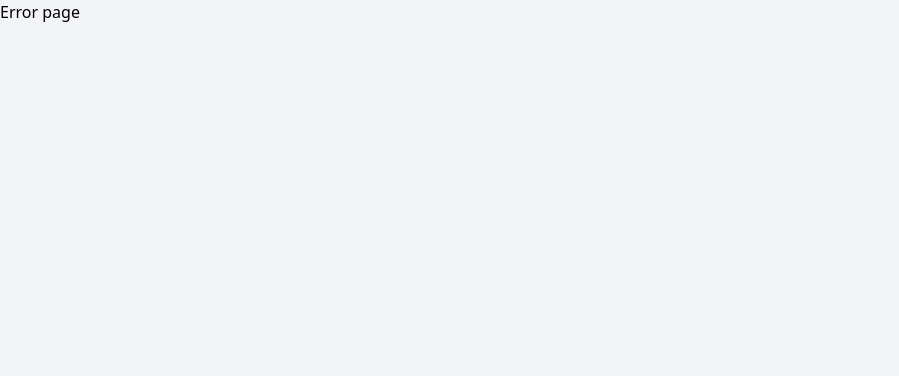
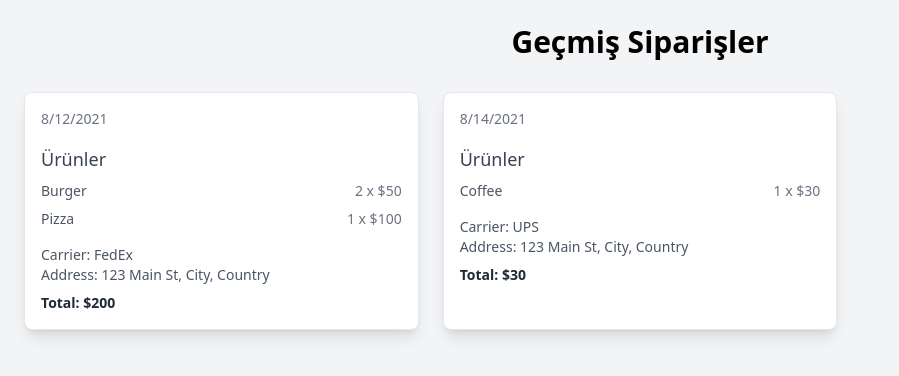
Before and after one commit to MuratOzte/e_Commerce_Web_Application, a React (Vite) app: page /oldOrders in a window 1280 px wide. Before the commit this address had no page. Shown: the top 376 px of the page, without its empty margins (0-899 px from the left). Built offline with nearby package versions, Linux system fonts and the light colour scheme.

Commit message:
Add Old Orders page and navigation; implement oldOrderHandler in MainNav

```diff
--- a/src/components/Layout/MainNav.jsx
+++ b/src/components/Layout/MainNav.jsx
@@ -55,6 +55,10 @@ function ResponsiveAppBar() {
         setIsMostLikedModalOpen(false);
     };
 
+    const oldOrderHandler = () => {
+        navigate('/oldOrders');
+        setAnchorEl(null);
+    };
     return (
         <>
             {isLoggedIn && (
@@ -184,7 +188,10 @@ function ResponsiveAppBar() {
                                             onClick={handleMenu}
                                             color="inherit"
                                         >
-                                            <AccountCircle fontSize={'large'} color='info' />
+                                            <AccountCircle
+                                                fontSize={'large'}
+                                                color="info"
+                                            />
                                         </IconButton>
                                         <Menu
                                             id="menu-appbar"
@@ -214,6 +221,11 @@ function ResponsiveAppBar() {
                                                 onClick={allCommentsHandler}
                                             >
                                                 Tüm Yorumlarım
+                                            </MenuItem>
+                                            <MenuItem
+                                                onClick={oldOrderHandler}
+                                            >
+                                                Geçmiş Siparişlerim
                                             </MenuItem>
                                         </Menu>
                                     </div>
--- a/src/main.jsx
+++ b/src/main.jsx
@@ -19,6 +19,7 @@ import SignUp from './components/auth/SignUp.jsx';
 import ResPassword from './components/auth/ResetPassword.jsx';
 import store from './store/index.js';
 import Payment from './pages/Payment.jsx';
+import OldOrders from './pages/OldOrders.jsx';
 
 const router = createBrowserRouter([
     {
@@ -61,6 +62,10 @@ const router = createBrowserRouter([
             {
                 path:'payment',
                 element:<Payment />
+            },
+            {
+                path:'oldOrders',
+                element:<OldOrders />
             }
         ],
     },
--- /dev/null
+++ b/src/pages/OldOrders.jsx
@@ -0,0 +1,80 @@
+import React from 'react';
+
+const DUMMY = [
+    {
+        id: 'o1',
+        items: [
+            { id: 'i1', name: 'Burger', price: 50, quantity: 2 },
+            { id: 'i2', name: 'Pizza', price: 100, quantity: 1 },
+        ],
+        carrier: 'FedEx',
+        address: '123 Main St, City, Country',
+        totalAmount: 200,
+        date: new Date(2021, 7, 12),
+    },
+    {
+        id: 'o2',
+        items: [{ id: 'i3', name: 'Coffee', price: 30, quantity: 1 }],
+        carrier: 'UPS',
+        address: '123 Main St, City, Country',
+        totalAmount: 30,
+        date: new Date(2021, 7, 14),
+    },
+];
+
+const OldOrders = () => {
+    return (
+        <div className="p-6 bg-gray-100 min-h-screen">
+            <h1 className="text-3xl font-bold text-center mb-8">Geçmiş Siparişler</h1>
+            <div className="grid grid-cols-1 sm:grid-cols-2 lg:grid-cols-3 gap-6">
+                {DUMMY.map((order) => (
+                    <div
+                        key={order.id}
+                        className="bg-white p-4 rounded-lg shadow-lg border border-gray-200"
+                    >
+                        <div className="mb-4">
+                            <p className="text-gray-500 text-sm">
+                                {order.date.toLocaleDateString()}
+                            </p>
+                        </div>
+                        <div className="mb-4">
+                            <h3 className="text-lg font-medium text-gray-700 mb-2">
+                                Ürünler
+                            </h3>
+                            <ul className="space-y-2">
+                                {order.items.map((item) => (
+                                    <li
+                                        key={item.id}
+                                        className="flex justify-between text-sm"
+                                    >
+                                        <span className="font-medium text-gray-600">
+                                            {item.name}
+                                        </span>
+                                        <span className="text-gray-500">
+                                            {item.quantity} x ${item.price}
+                                        </span>
+                                    </li>
+                                ))}
+                            </ul>
+                        </div>
+                        <div className="text-sm text-gray-600">
+                            <p>
+                                <span className="font-medium">Carrier: </span>
+                                {order.carrier}
+                            </p>
+                            <p>
+                                <span className="font-medium">Address: </span>
+                                {order.address}
+                            </p>
+                            <p className="font-semibold text-gray-800 mt-2">
+                                Total: ${order.totalAmount}
+                            </p>
+                        </div>
+                    </div>
+                ))}
+            </div>
+        </div>
+    );
+};
+
+export default OldOrders;
```
